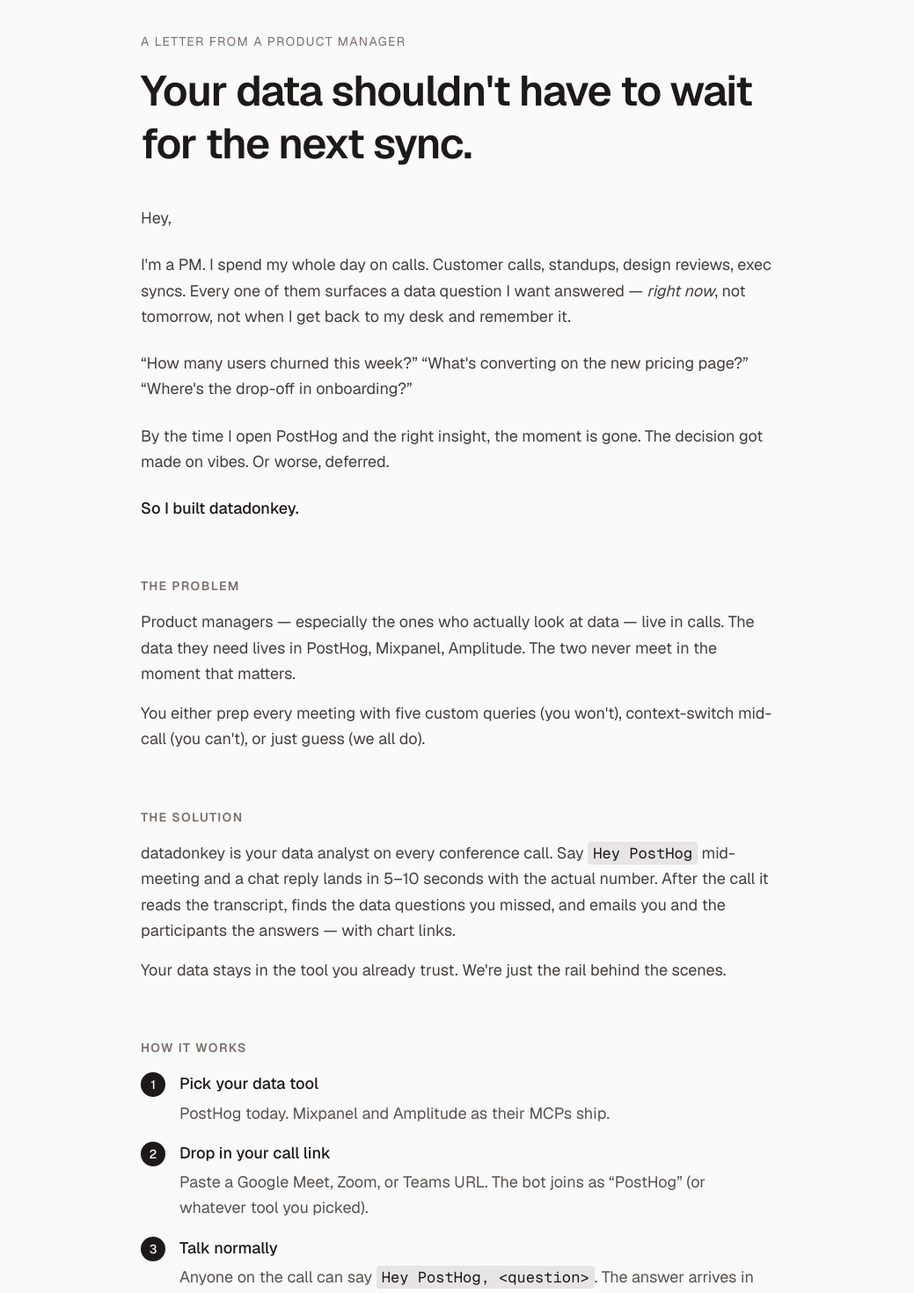
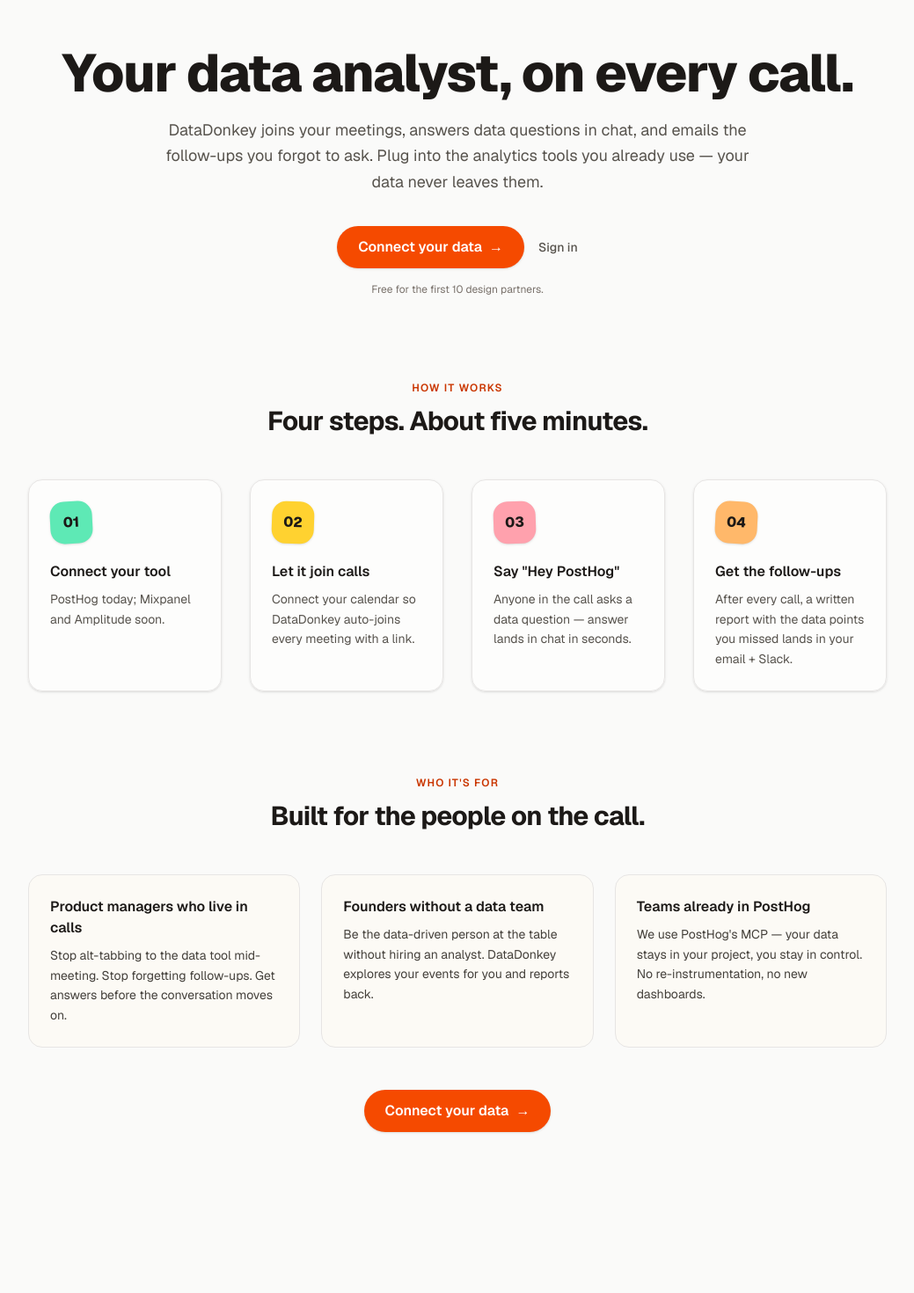
Before and after one commit to jaryd-hermann/datadonkey, a Next.js app: page / in a window 1280 px wide. Shown: the part 100-1570 px from the top of the page at 88% size, without its empty margins (120-1159 px from the left). After the commit the page ends 1483 px from the top, so only its background shows below. Built offline with nearby package versions, Linux system fonts and the light colour scheme.

Commit message:
feat: simplified landing page (hero + how-it-works + who-it's-for)
Also: auth/callback defaults to /dashboard and surfaces exchange errors to
/login instead of silently dropping users on the homepage.

Generated-By: PostHog Code
Task-Id: d2af8930-c7c8-43db-a765-8a8e25c206e3

```diff
--- a/src/app/auth/callback/route.ts
+++ b/src/app/auth/callback/route.ts
@@ -1,17 +1,22 @@
 import { NextRequest, NextResponse } from "next/server";
 import { createSupabaseServerClient } from "@/lib/supabase-server";
 
-// OAuth + magic-link redirects land here. We exchange the code for a
-// session, then bounce the user to the requested destination (or the
-// onboarding wizard / dashboard).
+// OAuth + magic-link redirects land here. Exchange the code for a session
+// then send the user to /dashboard (or wherever `next=` says).
 export async function GET(req: NextRequest) {
   const url = new URL(req.url);
   const code = url.searchParams.get("code");
-  const next = url.searchParams.get("next") ?? "/signup";
+  const next = url.searchParams.get("next") ?? "/dashboard";
 
   if (code) {
     const supabase = await createSupabaseServerClient();
-    await supabase.auth.exchangeCodeForSession(code);
+    const { error } = await supabase.auth.exchangeCodeForSession(code);
+    if (error) {
+      console.error("[auth/callback] exchange failed:", error.message);
+      const back = new URL("/login", req.url);
+      back.searchParams.set("error", error.message);
+      return NextResponse.redirect(back);
+    }
   }
 
   return NextResponse.redirect(new URL(next, req.url));
--- a/src/app/page.tsx
+++ b/src/app/page.tsx
@@ -4,147 +4,158 @@
 export default function Landing() {
   return (
     <AppShell>
-      <div className="mx-auto max-w-3xl px-6 py-20">
-        <p className="text-sm uppercase tracking-widest text-stone-500">
-          A letter from a product manager
-        </p>
-        <h1 className="mt-4 text-4xl font-semibold leading-tight tracking-tight md:text-5xl">
-          Your data shouldn&apos;t have to wait for the next sync.
-        </h1>
-
-        <div className="mt-10 space-y-6 text-lg leading-relaxed text-stone-700 dark:text-stone-300">
-          <p>Hey,</p>
-          <p>
-            I&apos;m a PM. I spend my whole day on calls. Customer calls,
-            standups, design reviews, exec syncs. Every one of them surfaces a
-            data question I want answered — <em>right now</em>, not tomorrow,
-            not when I get back to my desk and remember it.
-          </p>
-          <p>
-            &ldquo;How many users churned this week?&rdquo;{" "}
-            &ldquo;What&apos;s converting on the new pricing page?&rdquo;{" "}
-            &ldquo;Where&apos;s the drop-off in onboarding?&rdquo;
-          </p>
-          <p>
-            By the time I open PostHog and the right insight, the moment is
-            gone. The decision got made on vibes. Or worse, deferred.
-          </p>
-          <p className="font-medium text-stone-900 dark:text-stone-100">
-            So I built datadonkey.
-          </p>
-        </div>
-
-        <Section title="The problem">
-          <p>
-            Product managers — especially the ones who actually look at data —
-            live in calls. The data they need lives in PostHog, Mixpanel,
-            Amplitude. The two never meet in the moment that matters.
-          </p>
-          <p>
-            You either prep every meeting with five custom queries (you
-            won&apos;t), context-switch mid-call (you can&apos;t), or just
-            guess (we all do).
-          </p>
-        </Section>
-
-        <Section title="The solution">
-          <p>
-            datadonkey is your data analyst on every conference call. Say{" "}
-            <Code>Hey PostHog</Code> mid-meeting and a chat reply lands in 5–10
-            seconds with the actual number. After the call it reads the
-            transcript, finds the data questions you missed, and emails you
-            and the participants the answers — with chart links.
-          </p>
-          <p>
-            Your data stays in the tool you already trust. We&apos;re just the
-            rail behind the scenes.
-          </p>
-        </Section>
-
-        <Section title="How it works">
-          <ol className="space-y-4 pl-0">
-            <Step n={1} title="Pick your data tool">
-              PostHog today. Mixpanel and Amplitude as their MCPs ship.
-            </Step>
-            <Step n={2} title="Drop in your call link">
-              Paste a Google Meet, Zoom, or Teams URL. The bot joins as
-              &ldquo;PostHog&rdquo; (or whatever tool you picked).
-            </Step>
-            <Step n={3} title="Talk normally">
-              Anyone on the call can say{" "}
-              <Code>Hey PostHog, &lt;question&gt;</Code>. The answer arrives
-              in chat seconds later — no app-switching, no presenter mode.
-            </Step>
-            <Step n={4} title="Get the post-call email">
-              datadonkey reads the full transcript, surfaces every data
-              question that came up, queries the tool, and emails everyone a
-              brief: TL;DR, findings with links, what to do next.
-            </Step>
-          </ol>
-        </Section>
-
-        <Section title="The ask">
-          <p>
-            Free for the first 10 design partners while we shape the product
-            with real teams. Pricing: TBD, and probably absurd value for
-            anyone running data-driven products.
-          </p>
-          <p>
-            If your team lives in calls and your data lives in PostHog,
-            Mixpanel, or Amplitude — give it a try.
-          </p>
-          <div className="pt-2">
-            <Link
-              href="/signup"
-              className="inline-flex items-center gap-2 rounded-md bg-stone-900 px-5 py-3 text-sm font-medium text-stone-50 hover:bg-stone-800 dark:bg-stone-50 dark:text-stone-900 dark:hover:bg-stone-200"
-            >
-              Become a design partner →
-            </Link>
-            <p className="mt-3 text-sm text-stone-500">
-              Takes about a minute. No credit card.
-            </p>
-          </div>
-        </Section>
-
-        <p className="mt-20 text-sm text-stone-500">
-          — Jaryd, building datadonkey
-        </p>
-      </div>
+      <main className="mx-auto max-w-5xl px-6 pb-24 pt-16 sm:pt-24">
+        <Hero />
+        <HowItWorks />
+        <WhoItsFor />
+      </main>
     </AppShell>
   );
 }
 
-function Section({ title, children }: { title: string; children: React.ReactNode }) {
+function Hero() {
   return (
-    <section className="mt-16">
-      <h2 className="text-sm font-semibold uppercase tracking-widest text-stone-500">
-        {title}
-      </h2>
-      <div className="mt-4 space-y-4 text-lg leading-relaxed text-stone-700 dark:text-stone-300">
-        {children}
+    <section className="text-center">
+      <h1 className="text-4xl font-extrabold tracking-tight text-stone-900 sm:text-6xl dark:text-stone-50">
+        Your data analyst, on every call.
+      </h1>
+      <p className="mx-auto mt-5 max-w-2xl text-base leading-relaxed text-stone-600 sm:text-lg dark:text-stone-400">
+        DataDonkey joins your meetings, answers data questions in chat, and emails
+        the follow-ups you forgot to ask. Plug into the analytics tools you
+        already use — your data never leaves them.
+      </p>
+      <div className="mt-9 flex items-center justify-center gap-4">
+        <Link
+          href="/signup"
+          className="inline-flex items-center gap-2 rounded-full bg-orange-600 px-6 py-3 text-base font-semibold text-white shadow-sm transition hover:bg-orange-700 focus:outline-none focus:ring-2 focus:ring-orange-500 focus:ring-offset-2 dark:focus:ring-offset-stone-950"
+        >
+          Connect your data
+          <span aria-hidden>→</span>
+        </Link>
+        <Link
+          href="/login"
+          className="text-sm font-medium text-stone-600 hover:text-stone-900 dark:text-stone-400 dark:hover:text-stone-100"
+        >
+          Sign in
+        </Link>
+      </div>
+      <p className="mt-4 text-xs text-stone-500">
+        Free for the first 10 design partners.
+      </p>
+    </section>
+  );
+}
+
+function HowItWorks() {
+  const steps: { color: string; rotate: string; title: string; body: string }[] = [
+    {
+      color: "bg-emerald-300",
+      rotate: "-rotate-3",
+      title: "Connect your tool",
+      body: "PostHog today; Mixpanel and Amplitude soon.",
+    },
+    {
+      color: "bg-amber-300",
+      rotate: "rotate-2",
+      title: "Let it join calls",
+      body: "Connect your calendar so DataDonkey auto-joins every meeting with a link.",
+    },
+    {
+      color: "bg-rose-300",
+      rotate: "-rotate-2",
+      title: 'Say "Hey PostHog"',
+      body: "Anyone in the call asks a data question — answer lands in chat in seconds.",
+    },
+    {
+      color: "bg-orange-300",
+      rotate: "rotate-3",
+      title: "Get the follow-ups",
+      body: "After every call, a written report with the data points you missed lands in your email + Slack.",
+    },
+  ];
+  return (
+    <section className="mt-24">
+      <div className="text-center">
+        <p className="text-xs font-semibold uppercase tracking-widest text-orange-700 dark:text-orange-400">
+          How it works
+        </p>
+        <h2 className="mt-3 text-2xl font-bold tracking-tight text-stone-900 sm:text-3xl dark:text-stone-50">
+          Four steps. About five minutes.
+        </h2>
+      </div>
+      <ol className="mt-12 grid gap-8 sm:grid-cols-2 lg:grid-cols-4">
+        {steps.map((s, i) => (
+          <li
+            key={i}
+            className="rounded-2xl border border-stone-200 bg-white/60 p-6 shadow-sm dark:border-stone-800 dark:bg-stone-900/60"
+          >
+            <span
+              className={`inline-flex h-12 w-12 items-center justify-center rounded-2xl ${s.color} ${s.rotate} text-base font-extrabold text-stone-900 shadow-sm`}
+            >
+              {String(i + 1).padStart(2, "0")}
+            </span>
+            <h3 className="mt-5 text-base font-semibold text-stone-900 dark:text-stone-100">
+              {s.title}
+            </h3>
+            <p className="mt-2 text-sm leading-relaxed text-stone-600 dark:text-stone-400">
+              {s.body}
+            </p>
+          </li>
+        ))}
+      </ol>
+    </section>
+  );
+}
+
+function WhoItsFor() {
+  const personas: { headline: string; body: string }[] = [
+    {
+      headline: "Product managers who live in calls",
+      body: "Stop alt-tabbing to the data tool mid-meeting. Stop forgetting follow-ups. Get answers before the conversation moves on.",
+    },
+    {
+      headline: "Founders without a data team",
+      body: "Be the data-driven person at the table without hiring an analyst. DataDonkey explores your events for you and reports back.",
+    },
+    {
+      headline: "Teams already in PostHog",
+      body: "We use PostHog's MCP — your data stays in your project, you stay in control. No re-instrumentation, no new dashboards.",
+    },
+  ];
+  return (
+    <section className="mt-24">
+      <div className="text-center">
+        <p className="text-xs font-semibold uppercase tracking-widest text-orange-700 dark:text-orange-400">
+          Who it&apos;s for
+        </p>
+        <h2 className="mt-3 text-2xl font-bold tracking-tight text-stone-900 sm:text-3xl dark:text-stone-50">
+          Built for the people on the call.
+        </h2>
+      </div>
+      <ul className="mt-12 grid gap-6 md:grid-cols-3">
+        {personas.map((p, i) => (
+          <li
+            key={i}
+            className="rounded-2xl border border-stone-200 bg-amber-50/30 p-6 dark:border-stone-800 dark:bg-amber-950/10"
+          >
+            <h3 className="text-base font-semibold text-stone-900 dark:text-stone-100">
+              {p.headline}
+            </h3>
+            <p className="mt-2 text-sm leading-relaxed text-stone-700 dark:text-stone-300">
+              {p.body}
+            </p>
+          </li>
+        ))}
+      </ul>
+      <div className="mt-12 text-center">
+        <Link
+          href="/signup"
+          className="inline-flex items-center gap-2 rounded-full bg-orange-600 px-6 py-3 text-base font-semibold text-white shadow-sm transition hover:bg-orange-700"
+        >
+          Connect your data
+          <span aria-hidden>→</span>
+        </Link>
       </div>
     </section>
   );
 }
-
-function Step({ n, title, children }: { n: number; title: string; children: React.ReactNode }) {
-  return (
-    <li className="flex gap-4">
-      <span className="mt-0.5 flex h-7 w-7 shrink-0 items-center justify-center rounded-full bg-stone-900 text-sm font-medium text-stone-50 dark:bg-stone-100 dark:text-stone-900">
-        {n}
-      </span>
-      <div>
-        <div className="font-medium text-stone-900 dark:text-stone-100">{title}</div>
-        <div className="mt-1 text-stone-600 dark:text-stone-400">{children}</div>
-      </div>
-    </li>
-  );
-}
-
-function Code({ children }: { children: React.ReactNode }) {
-  return (
-    <code className="rounded bg-stone-200 px-1.5 py-0.5 font-mono text-[0.95em] text-stone-900 dark:bg-stone-800 dark:text-stone-100">
-      {children}
-    </code>
-  );
-}
```
